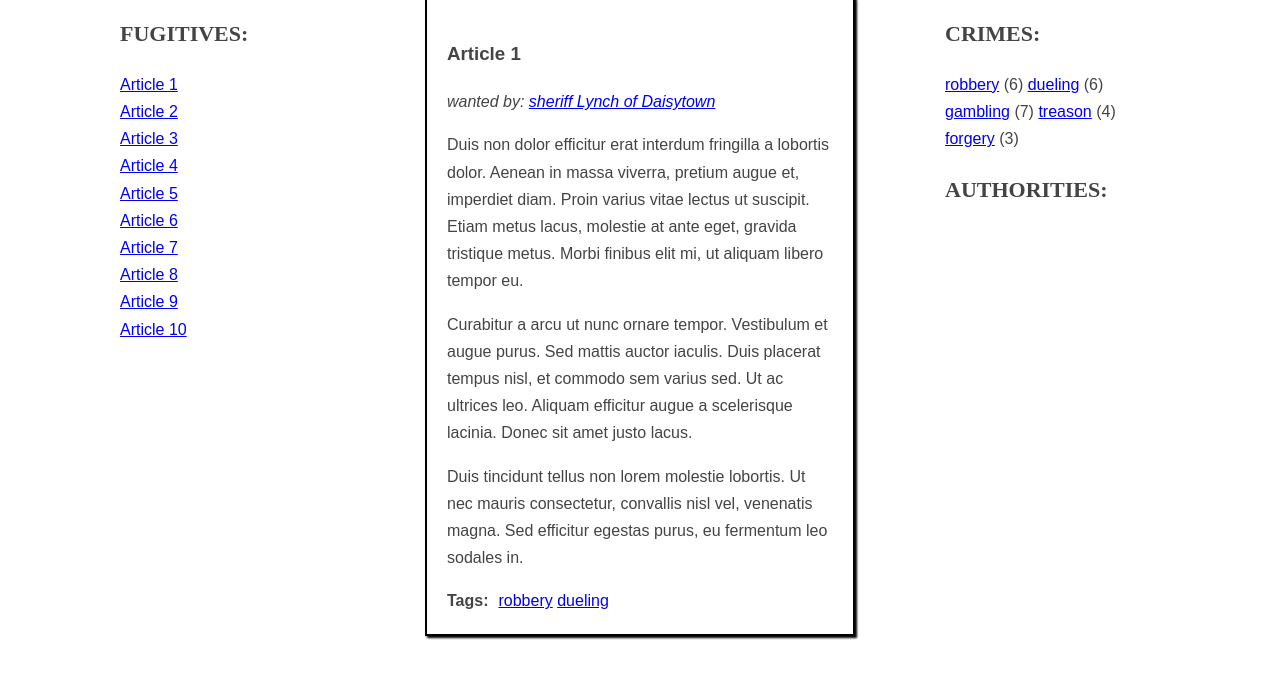
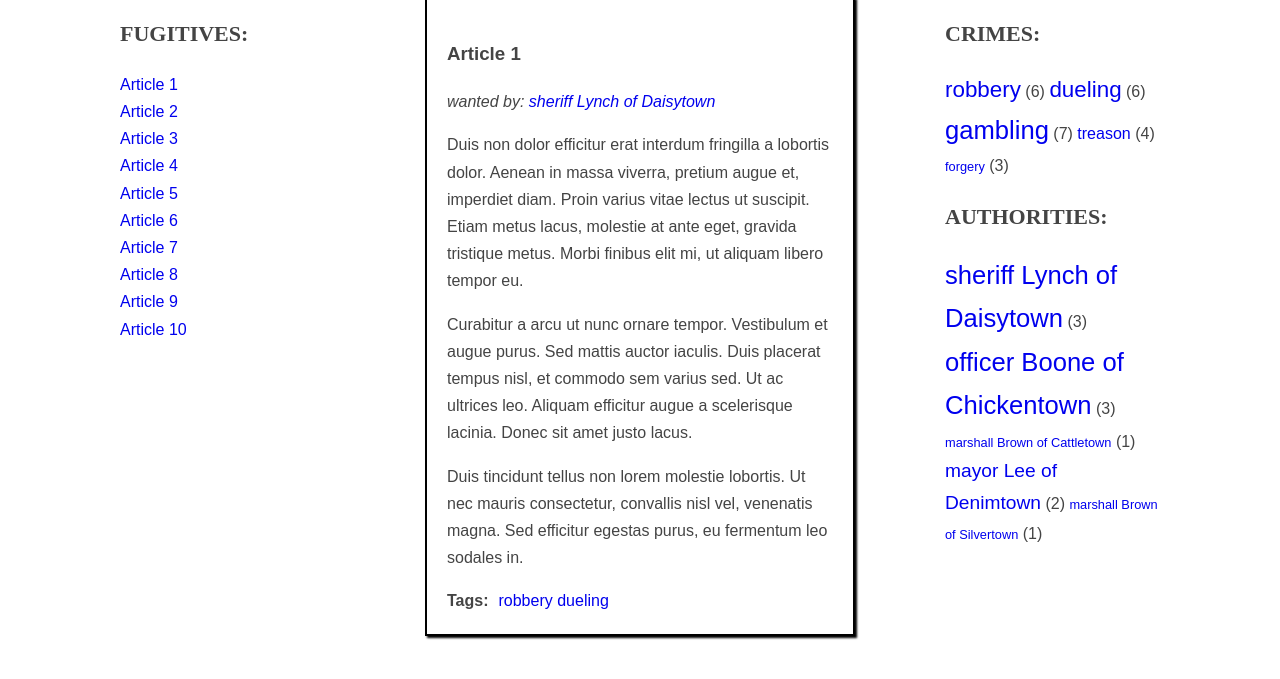
Before and after one commit to wnwarchdev/javascript-blog, a website: page index.html in a window 1280 px wide. Shown: the part 187-866 px from the top of the page. Drawn offline with Linux system fonts and the light colour scheme; a web font is replaced by a local one.

Commit message:
Add author generator, tags param and tags class calculators; modified html and css accordingly

```diff
--- a/index.html
+++ b/index.html
@@ -181,7 +181,7 @@
             </ul>
           </div>
         </article>
-        <article class="post" id="article-10" data-tags="gambling robbery dueling forgery treason" data-author="marshall Brown">
+        <article class="post" id="article-10" data-tags="gambling robbery dueling forgery treason" data-author="marshall Brown of Silvertown">
           <h3 class="post-title">Article 10</h3>
           <p class="post-author"></p> <!-- wrapper z autorem -->
           <div class="post-content">
@@ -204,26 +204,7 @@
         </ul>
         <h2 class="section-title">Authorities:</h2>
         <ul class="list authors">
-          <!--<li>
-            <a href="#">
-              <span class="author-name">Kitty Toebean</span>
-            </a>
-          </li>
-          <li>
-            <a href="#">
-              <span class="author-name">Theo Tabby</span>
-            </a>
-          </li>
-          <li>
-            <a href="#">
-              <span class="author-name">George Tuxedo</span>
-            </a>
-          </li>
-          <li>
-            <a href="#">
-              <span class="author-name">Marion Berry</span>
-            </a>
-          --></li>
+
         </ul>
       </aside>
     </main>
--- a/js/script.js
+++ b/js/script.js
@@ -31,7 +31,10 @@
     optTitleListSelector = '.titles',
     optAuthorSelector = '.post-author',
     optArticleTagsSelector = '.post-tags .list',
-    optTagsListSelector = '.tags.list';
+    optTagsListSelector = '.tags.list',
+    optCloudClassCount = 5 ,
+    optCloudClassPrefix = 'tag-size-',
+    optAuthListSelector = '.authors.list';
 
   //function generateTitleLinks ()
   function generateTitleLinks(customSelector = '') {
@@ -69,25 +72,40 @@
 
   generateTitleLinks();
 
-  /* do skonczenia
 
-  function calculateTagsParams(tags) {
 
-  const countList = {min:0 , max:0 };
+  function calculateTagsParams(tags) { //deklaracja funkcji liczącej wystąpienie tagów
 
-  for (let tagSingle in tags) {
+    //console.log(tags);
 
+    const countList = {min: 99 , max: 0}; //ehh jednak za kodillą...
+    //console.log(Object.values[1](obj))
+
+    for(let tag in tags){
+      //console.log(tag + ' is used ' + tags[tag] + ' times');
+
+      if(tags[tag] > countList.max){
+        countList.max = tags[tag];
+      }
+
+      if(tags[tag] < countList.min){
+        countList.min = tags[tag];
+      }
 
     }
 
+    return countList;
+  } //koniec deklaracji calculateTagsParams
 
-  }
+  function calculateTagClass (count, params) {
+
+    const classNumber = Math.floor( ( (count - params.min) / (params.max - params.min) ) * (optCloudClassCount -1) + 1 );
 
 
-  const tagsParams = calculateTagsParams(allTags);
-  console.log('tagsParams:', tagsParams)
+    return optCloudClassPrefix + classNumber;
 
-  */
+  } //koniec deklaracji calculateTagClass
+
 
   function generateTags(){ //deklaracja funkcji dodajacej tagi pod artykulem
     /* [NEW] create a new variable allTags with an empty array */
@@ -119,7 +137,6 @@
         //console.log(html);
         /* [DONE] END LOOP: for each tag */
         /* [NEW] check if this link is NOT already in allTags */
-        /* [NEW] check if this link is NOT already in allTags */
         if(!allTags[tag]) {
           /* [NEW] add tag to allTags object */
           allTags[tag] = 1;
@@ -134,15 +151,21 @@
       /* [NEW] find list of tags in right column */
       const tagList = document.querySelector(optTagsListSelector);
 
+      const tagsParams = calculateTagsParams(allTags);
+      //console.log('tagsParams:', tagsParams)
+
       /* [NEW] create variable for all links HTML code */
       let allTagsHTML = '';
 
       /* [NEW] START LOOP: for each tag in allTags: */
       for(let tag in allTags){
         //console.log(tag);
+        const tagLinkHTML = '<a href="#tag-' + tag + '" class="' + calculateTagClass(allTags[tag], tagsParams) + '">' + tag + '</a>&nbsp;(' + allTags[tag] + ') '; //spacja
+        //console.log('tagLinkHTML:', tagLinkHTML);
         //console.log(allTags[tag]);
         /* [NEW] generate code of a link and add it to allTagsHTML */
-        allTagsHTML += '<a href="#tag-' + tag + '">' + tag + '</a>' + ' (' + allTags[tag] + ') ';
+        //allTagsHTML += '<a class="" href="#tag-' + tag + '">' + tag + '</a>' + ' (' + allTags[tag] + ') ';
+        allTagsHTML += tagLinkHTML;
       }
       /* [NEW] END LOOP: for each tag in allTags: */
 
@@ -166,7 +189,7 @@
     const tag = href.replace('#tag-', ''); //usuwa fragmen tektu ze zmiennej i zapisuje do nowej stalej tag
     //console.log(tag);
     /* [DONE] find all tag links with class active */
-    const activeClass = document.querySelectorAll('a.active[href^="#tag-"]'); //przypisuje do stalej atrybut aktywnego linku zaczynajacy sie od #tag-
+    const activeClass = document.querySelectorAll('a.active'); //przypisuje do stalej atrybut aktywnego linku zaczynajacy sie od #tag-
     //console.log(activeClass);
     /* [DONE] START LOOP: for each active tag link */
     for (let activeSingle of activeClass) {
@@ -205,55 +228,94 @@
 
 
   function generateAuthors(){ //deklaracja funkcji dodajacej tagi pod artykulem
+    /* [NEW] create a new variable allTags with an empty array */
+    let allAuth = {};
     /* [DONE] find all articles */
     //const titleList = document.querySelectorAll(optArticleSelector);
-    const titleList = document.querySelectorAll(optArticleSelector); //wyszukuje elementy post - artykuly z calego dokumentu
+    const articleList = document.querySelectorAll(optArticleSelector); //wyszukuje elementy post - artykuly z calego dokumentu
+    //let allAuthors = {}
     //console.log(titleList);
     /* [DONE] START LOOP: for every article: */
-    for (let titleSingle of titleList) {
+    for (let articleSingle of articleList) {
     /* [DONE] find tags wrapper */
-      let tagsWrapper = titleSingle.querySelector(optAuthorSelector); //zmienna dla tresci wrappera tj kod html <li></li>
+      let authWrapper = articleSingle.querySelector(optAuthorSelector); //zmienna dla tresci wrappera tj kod html <li></li>
       //console.log(tagsWrapper);
       /* [DONE] make html variable with empty string */
       let html = ''; //pusta zmienna
       /* [DONE] get tags from data-tags attribute */
-      let dataTags = titleSingle.getAttribute('data-author'); //zmienna wyciagajaca nazwe tagow z atrybutu data-tags zapisane jako jeden ciag znakow
+      let dataAuth = articleSingle.getAttribute('data-author'); //zmienna wyciagajaca nazwe tagow z atrybutu data-tags zapisane jako jeden ciag znakow
       //console.log(dataTags);
+      const linkHTML = 'wanted by: <a href="#auth-' + dataAuth + '">' + dataAuth + '</a> ';
 
-      const linkHTML = 'wanted by: <a href="#auth-' + dataTags + '">' + dataTags + '</a> ';
 
       html = html + linkHTML;
       //console.log(articleTagsArray);
+      /* [NEW] check if this link is NOT already in allTags */
+      if(!allAuth[dataAuth]) {
+        /* [NEW] add tag to allTags object */
+        allAuth[dataAuth] = 1;
+      } else {
+        allAuth[dataAuth]++; ////////////////////////////////
+      }
+      //console.log(allAuth);
       /* [DONE] START LOOP: for each tag */
       /* [DONE] insert HTML of all the links into the tags wrapper */
-      tagsWrapper.innerHTML = html;  //dodaje nowy zapis do dokumentu html
+      authWrapper.innerHTML = html;  //dodaje nowy zapis do dokumentu html
       //console.log(html);
+
+
+      const authList = document.querySelector(optAuthListSelector);
+      //console.log(authList);
+      const authParams = calculateTagsParams(allAuth);
+      //console.log(authParams);
       /* [DONE] END LOOP: for every article: */
+      /* [NEW] create variable for all links HTML code */
+      let allAuthHTML = '';
+
+      /* [NEW] START LOOP: for each tag in allTags: */
+      for(let auth in allAuth){
+        //console.log(tag);
+        const authLinkHTML = '<a href="#auth-' + auth + '" class="' + calculateTagClass(allAuth[auth], authParams) + '">' + auth + '</a>&nbsp;(' + allAuth[auth] + ') '; //spacja
+        //console.log('tagLinkHTML:', tagLinkHTML);
+        //console.log(allTags[tag]);
+        /* [NEW] generate code of a link and add it to allTagsHTML */
+        //allTagsHTML += '<a class="" href="#tag-' + tag + '">' + tag + '</a>' + ' (' + allTags[tag] + ') ';
+        allAuthHTML += authLinkHTML;
+      }
+      /* [NEW] END LOOP: for each tag in allTags: */
+
+      /*[NEW] add HTML from allTagsHTML to tagList */
+      authList.innerHTML = allAuthHTML;
     }
   }
   generateAuthors(); //wywolanie funkcji powyzej
 
 
-  function authorClickHandler(event){  //deklaracja
+  function authorClickHandler(event) {  //deklaracja
     event.preventDefault();
+    //console.log('start!');
     const clickedElement = this;
     const href = clickedElement.getAttribute('href');
-    const tag = href.replace('#auth-', '');  //zmiana na wybór hrefa zaczynajacego sie od auth...
-    const activeClass = document.querySelectorAll('a.active[href^="#auth-"]');
+    //console.log(href);
+    const authName = href.replace('#auth-', '');  //zmiana na wybór hrefa zaczynajacego sie od auth...
+    //console.log(authName);
+    const activeClass = document.querySelectorAll('a.active');
+    //console.log(activeClass);
     for (let activeSingle of activeClass) {
       activeSingle.classList.remove('active');
     }
-    const tagLink = document.querySelectorAll('a[href="' + href + '"]'); //tBC !!!
-    console.log(tagLink);
-    for (let tagLinkSingle of tagLink) {
-      tagLinkSingle.classList.add('active');
+    const authorLink = document.querySelectorAll('a[href="' + href + '"]'); //tBC !!!
+    //console.log(authorLink);
+    for (let authorLinkSingle of authorLink) {
+      authorLinkSingle.classList.add('active');
     }
-    generateTitleLinks('[data-author="' + tag + '"]'); //zmiana na generowanie listy po data-author
+    generateTitleLinks('[data-author="' + authName + '"]'); //zmiana na generowanie listy po data-author
   }
 
 
   function addClickListenersToAuthors() { //deklaracja
     const allLinks = document.querySelectorAll('a[href^="#auth-"]'); //dodaje do stałej wszystkie linki hrefem "#auth-
+    //console.log(allLinks);
     for (let linkSingle of allLinks) {
       linkSingle.addEventListener('click', authorClickHandler); //do wszystkich tych linkow dodaj listener wlaczany przez click i uruchamiajacy authorClickHandler
     }
--- a/sass/style.scss
+++ b/sass/style.scss
@@ -47,6 +47,11 @@ body {
     color: lighten($color-dark, 20%);
   }
 }
+
+a {
+  text-decoration: none;
+}
+
 
 /* Layout */
 
@@ -104,6 +109,7 @@ body {
   padding: 0;
   .active {
     font-weight: bold;
+    color: red;
   }
 }
 
@@ -137,6 +143,10 @@ body {
 
 .post-author {
   font-style: italic;
+  & .active  {
+    font-weight: bold;
+    color: red;
+  }
 }
 
 .post-tags {
@@ -145,3 +155,27 @@ body {
     margin: 0 10px 0 0;
   }
 }
+
+.tag-size-1 {
+  font-size: 80%;
+  //background-color: yellow;
+}
+
+.tag-size-2 {
+  font-size: 100%;
+  //background-color: olive;
+}
+.tag-size-3 {
+  font-size: 120%;
+  //background-color: violet;
+}
+
+.tag-size-4 {
+  font-size: 140%;
+  //background-color: gray;
+}
+
+.tag-size-5 {
+  font-size: 160%;
+  //background-color: blue;
+}
```
Also changed, not shown: css/style.css, 1 other file. Lines whose indentation alone changed are shown as unchanged.
